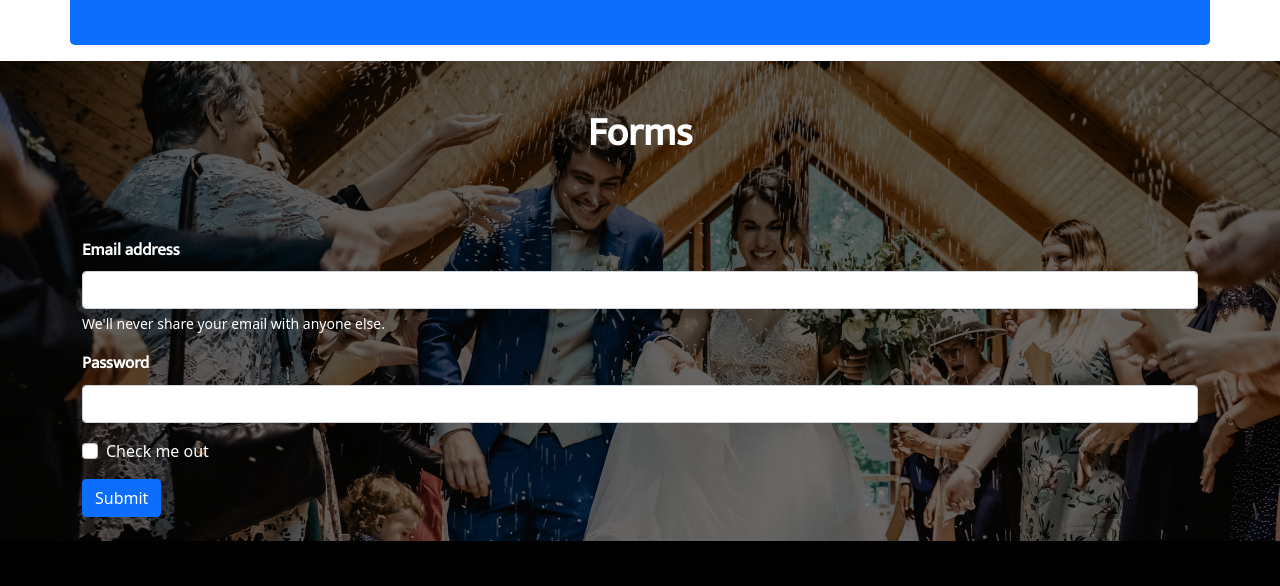
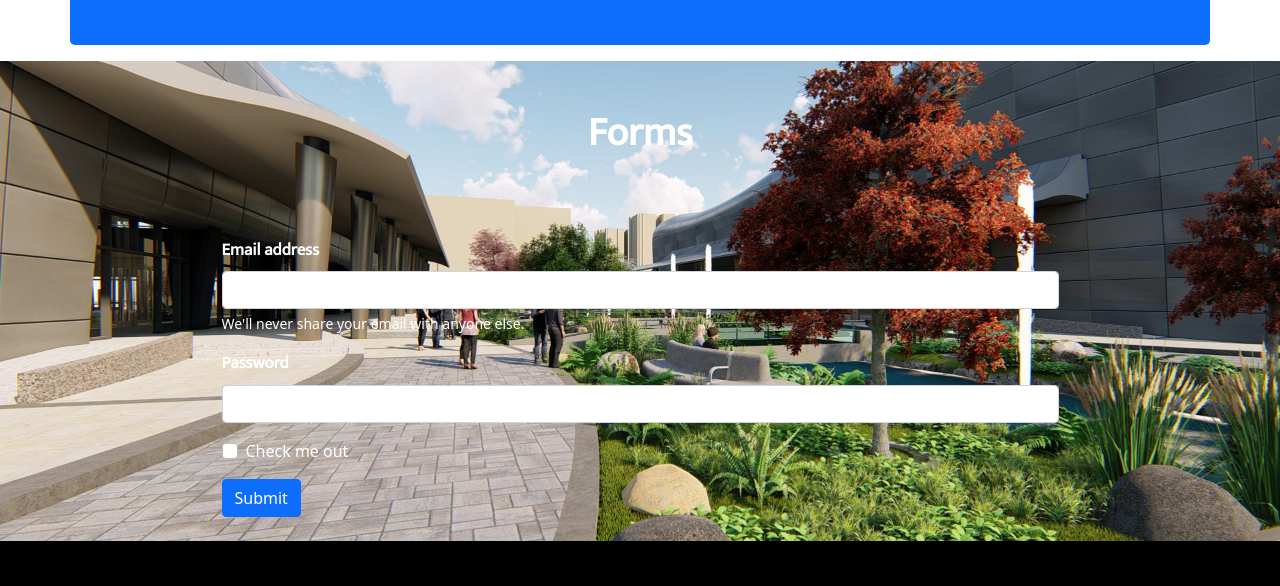
Before and after one commit to Moisur/Labour-Inspection-Convention-website, a plain HTML site: page index.html in a window 1280 px wide. Shown: the part 2463-3049 px from the top of the page. Drawn offline with nearby package versions, Linux system fonts and the light colour scheme; files whose address does not match are found by name.

Commit message:
style add

```diff
--- a/css/style.css
+++ b/css/style.css
@@ -10,13 +10,16 @@
     border-radius: 30px;
 }
 .login-area{
-    background-image: url(/images/banner.png);
+    background-image: url(/images/United-Convention-Hall-2-scaled.jpg);
     background-attachment: fixed;
+    background-repeat: no-repeat;
+    background-position: center;
+    background-size: cover;
 }
 .top-problem{
     position: absolute;
-    top: -13px;
-    right: 15px;
+    top: -15px;
+    right: 18px;
 }
 .cradare{
     margin-top: -70px;
--- a/index.html
+++ b/index.html
@@ -308,7 +308,7 @@
         <section class="login-area" id="contact">
             <div  class="container" >
                 <h1 class="text-center google-font text-white fw-bold py-5 fs-1">Forms</h1>
-                <form class="py-4">
+                <form class=" formmia py-4 w-75 m-auto " >
                     <div class="mb-3">
                       <label for="exampleInputEmail1" class="form-label google-font text-white fw-bold">Email address</label>
                       <input type="email" class="form-control" id="exampleInputEmail1" aria-describedby="emailHelp">
```
Lines whose indentation alone changed are shown as unchanged.
